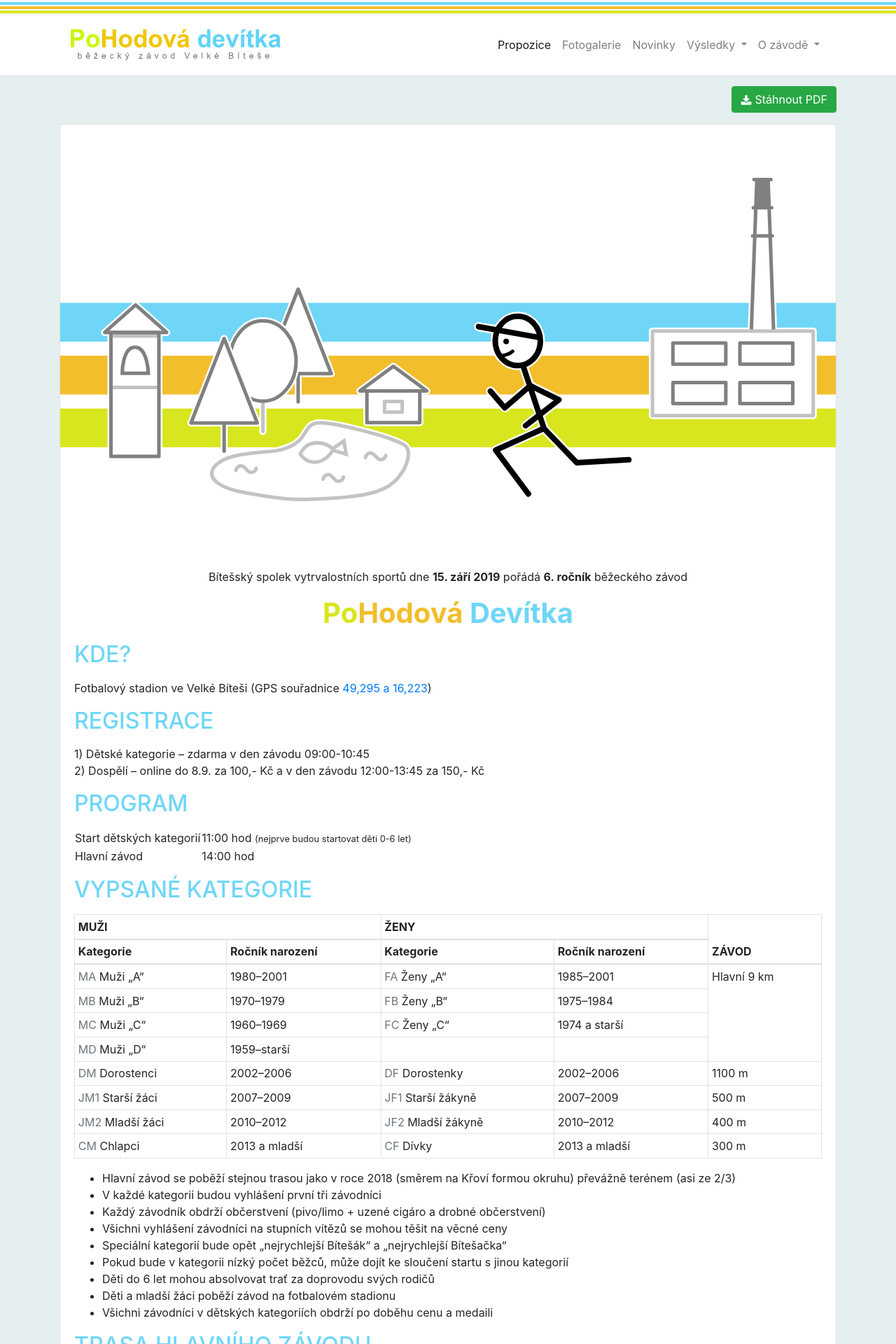
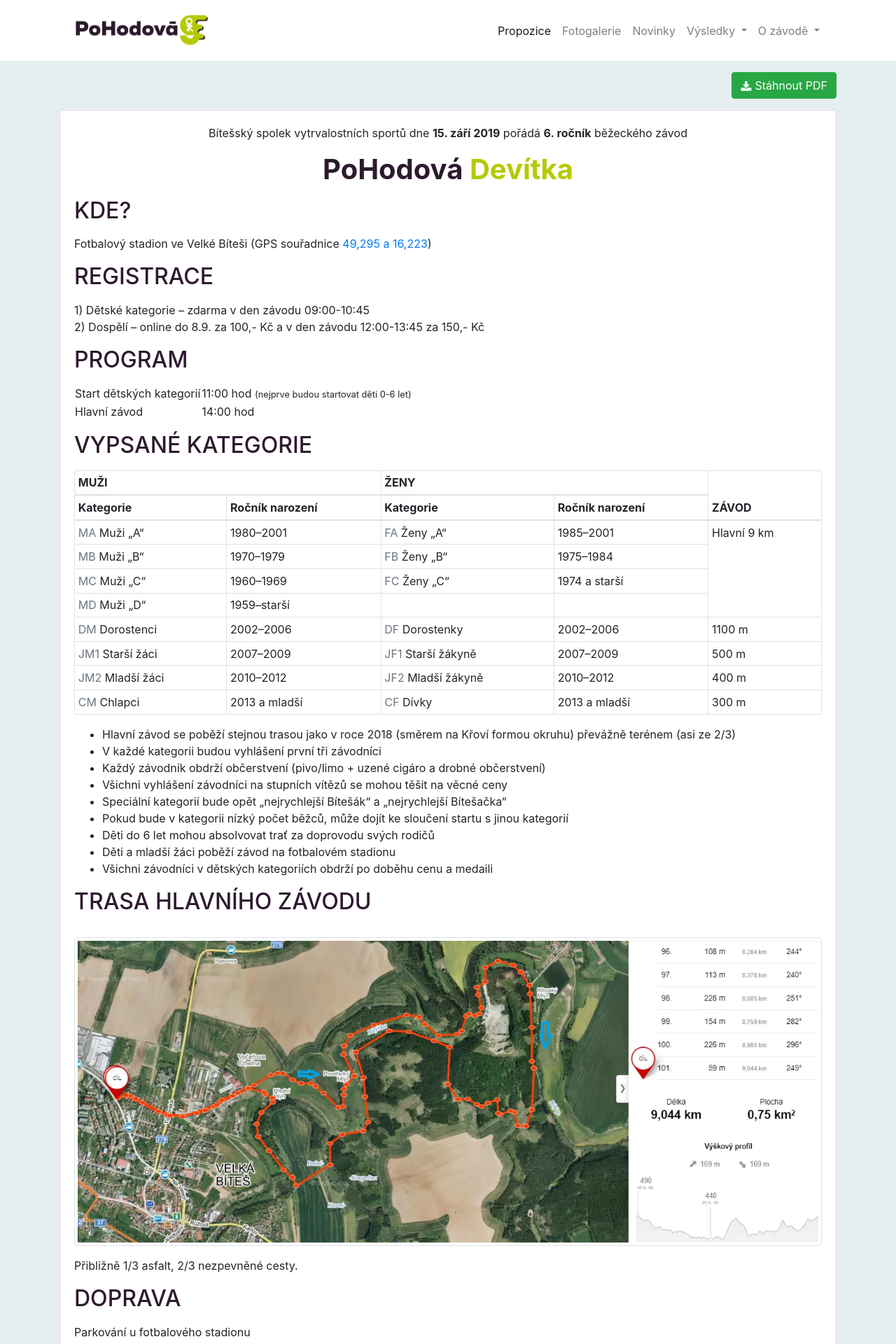
Before and after one commit to pohodovadevitka/pohodovadevitka.github.io, a Jekyll site: the page built from propozice.html, in a window 1280 px wide. Shown: the top 1920 px of the page at 70% size. Built offline with Jekyll 4.4.1, drawn with Linux system fonts in a browser that asks for light colours; some of the changed text lies outside the part shown.

Commit message:
zmena loga

```diff
--- a/_layouts/default.html
+++ b/_layouts/default.html
@@ -43,11 +43,7 @@
     <link rel="next" href="{{ page.next.url }}">
     {% endif %}
     <link rel="shortcut icon" href="/favicon.png" type="image/png">
-    <link rel="stylesheet"
-      href="https://cdnjs.cloudflare.com/ajax/libs/twitter-bootstrap/4.3.1/css/bootstrap.min.css"
-      integrity="sha256-YLGeXaapI0/5IgZopewRJcFXomhRMlYYjugPLSyNjTY="
-      crossorigin="anonymous"
-    >
+    <link rel="stylesheet" href="https://stackpath.bootstrapcdn.com/bootstrap/4.5.0/css/bootstrap.min.css" integrity="sha384-9aIt2nRpC12Uk9gS9baDl411NQApFmC26EwAOH8WgZl5MYYxFfc+NcPb1dKGj7Sk" crossorigin="anonymous">
     <link
       rel="stylesheet"
       href="{{ '/css/main.css' | relative_url }}"
@@ -76,11 +72,10 @@
               height="34"
             >
             <img
-              src="/images/logo-lg.png"
+              src="/images/logo-top-lg.jpg"
               alt="logo"
               title="PoHodová Devítka - běžecký závod Velké Bíteše"
               class="d-none d-lg-inline my-2"
-              width="300"
               height="45"
             >
             <span class="sr-only">PoHodová Devítka - běžecký závod Velké Bíteše</span>
--- a/css/main.scss
+++ b/css/main.scss
@@ -1,29 +1,19 @@
 ---
 ---
-body {
-  background: #fff url(../images/bg.png) repeat-x 0 3px;
-  padding-top: 20px;
-}
 main {
   background-color: #e6efef;
 }
-h1 {
-  color: #f2be2c;
-}
-h2 {
-  color: #6fd6f7;
+h1, h2 {
+  color: #2d1a2e;
 }
 .red {
   color: #cc0000;
 }
-.basic-orange {
-  color: #f2be2c;
+.basic-dark {
+  color: #2d1a2e;
 }
 .basic-green {
-  color: #d8e61f;
-}
-.basic-blue {
-  color: #6fd6f7;
+  color: #b5ca00;
 }
 
 svg {
--- a/propozice.html
+++ b/propozice.html
@@ -130,20 +130,12 @@
 </div>
 
 <div class="card my-3">
-  <picture>
-    <source srcset="/images/logo.svg" type="image/svg+xml">
-    <source srcset="/images/logo.webp" type="image/webp">
-    <source srcset="/images/logo.jpg" type="image/jpeg">
-    <source srcset="/images/logo.png" type="image/jpeg">
-    <img src="/images/logo.jpg" class="card-img-top" alt="logo">
-  </picture>
-
   <div class="card-body">
     <p class="text-center">
       Bítešský spolek vytrvalostních sportů dne <b><time datetime="2019-09-15">15. září 2019</time></b> pořádá <b>6.&nbsp;ročník</b> běžeckého závod
     </p>
     <h1 class="text-center font-weight-bold my-3">
-      <span class="basic-green">Po</span><span class="basic-orange">Hodová</span> <span class="basic-blue">Devítka</span>
+      <span class="basic-dark">PoHodová</span> <span class="basic-green">Devítka</span>
     </h1>
 
     <h2 class="my-3">KDE?</h2>
```
Also changed, not shown: other parts of _layouts/default.html (+5 -14 lines), index.html (+6 -11 lines), images/bg.png (deleted), images/logo-lg.png (deleted), images/logo-sm.png (deleted), images/logo-top-lg.jpg (added), images/logo-top-sm.jpg (added), images/logo.jpg, images/logo.png, images/logo.svg (deleted), images/logo.webp, images/logo_big.jpg (added), images/logo_big.png (deleted).
